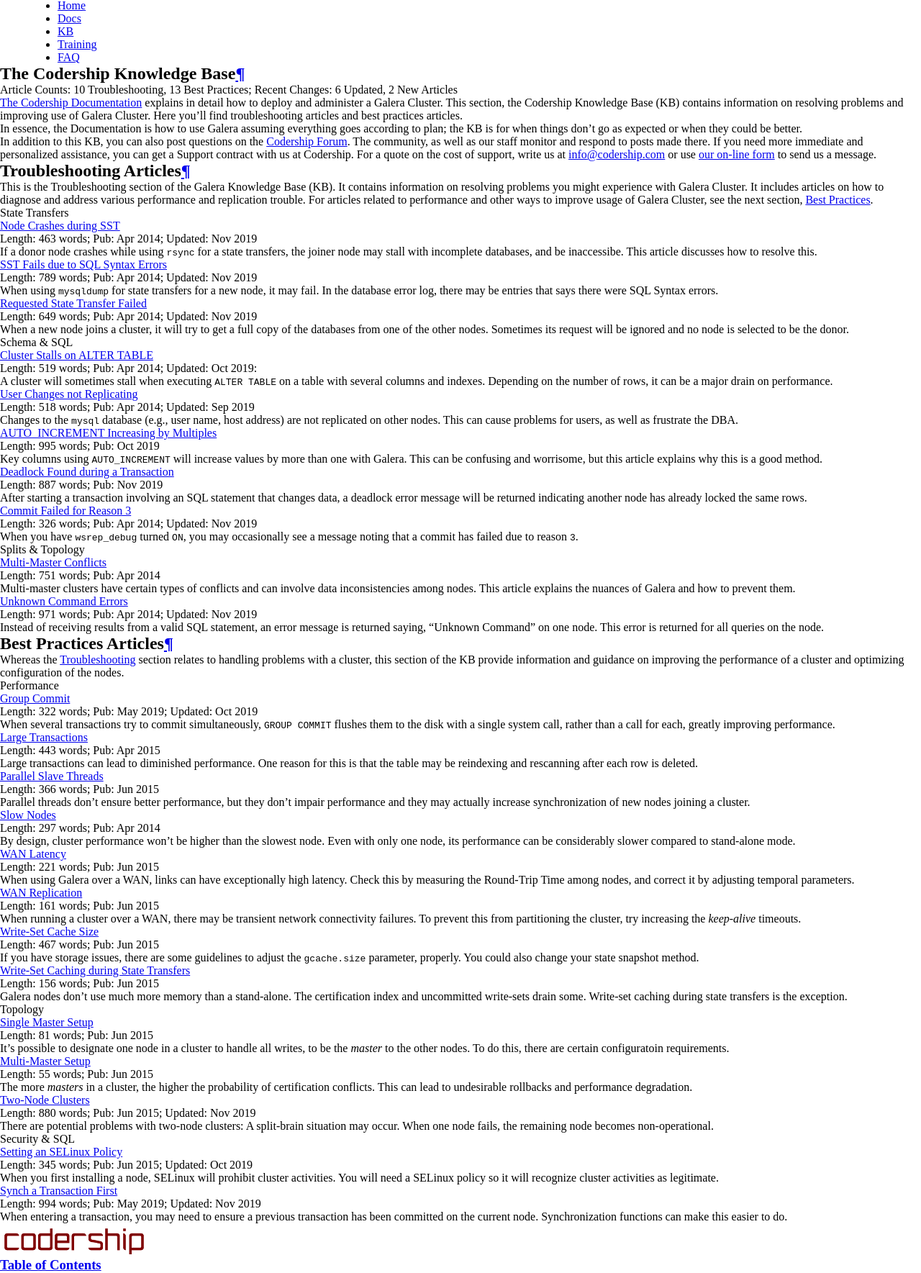
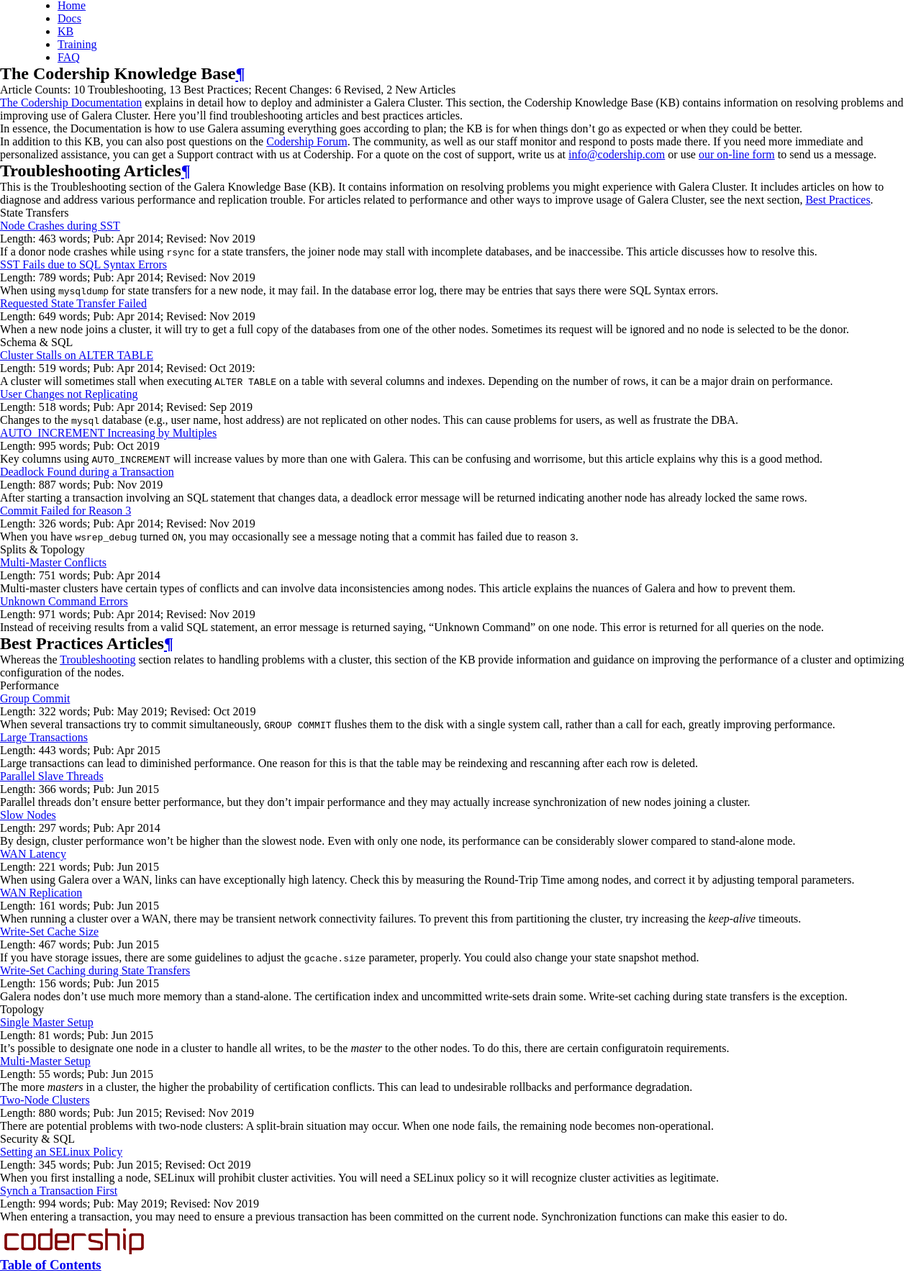
Before and after one commit to codership/documentation, a Sphinx documentation site: the page built from galeracluster/source/kb/index.rst, in a window 1280 px wide. Shown: the part 271-2040 px from the top of the page at 72% size. Built offline with Sphinx 7.4.7, drawn with Linux system fonts in a browser that asks for light colours; comment, search, counter and statistics services are not loaded.

Commit message:
Minor edits and style changes, in particular fixing problem with math images not showing.

```diff
--- a/galeracluster/source/documentation/upgrading.rst
+++ b/galeracluster/source/documentation/upgrading.rst
@@ -60,8 +60,6 @@ Upgrading Galera Cluster
 
 Since high-availability is a priority for many Galera Cluster administrators, how to go about upgrading the nodes is important. Doing so with the least amount of downtime is tricky.  There are three methods for upgrading Galera Cluster, the Galera software on the individual nodes:
 
-.. rst-class:: soft-list
-
    - :ref:`Rolling Upgrade <rolling-upgrade>` permits you to upgrade one node  at a time, without taking down the cluster |---| and newly upgraded nodes can join the cluster without problems.
 
    - :ref:`Bulk Upgrade <bulk-upgrade>` is the method by which you take down the cluster and upgrade all of the nodes together.
@@ -109,8 +107,6 @@ Some of the disadvantages to consider in rolling upgrades are:
 
 Assuming you've read and considered the above, below are the steps for upgrading each node in a cluster |---| one at a time. This procedure, though, is for minor upgrades, not major upgrades.  For those, see the next section.
 
-.. rst-class:: slight-list
-
    - First, transfer all client connections from the node you're about to upgrade to the other nodes.
 
    - When there are no more client connections trying to access the node, shut down the database software (i.e., ``mysqld``). This will remove the node from the cluster.
@@ -142,8 +138,6 @@ Performing a rolling upgrade between major versions of Galera Cluster (e.g., fro
 .. rubric:: Rolling Major Upgrade Procedure
 
 Below are the steps of the following procedure for performing rolling upgrades between major versions of Galera Cluster.
-
-.. rst-class:: slight-list
 
    - Choose one node to upgrade and make sure that all client connections are directed elsewhere.  Once it's free of its cluster obligations, shut down the database daemon (e.g., ``mysqld``).
 
--- a/galeracluster/source/kb/customizing-gcache-size.rst
+++ b/galeracluster/source/kb/customizing-gcache-size.rst
@@ -100,7 +100,7 @@ You can calculate this using the :ref:`wsrep_received_bytes <wsrep_received_byte
 
    .. math::
 
-      writerate = \frac{ recv_2 - recv_1 }{ time_2 - time_1}
+      write\_rate = \frac{ recv_2 - recv_1 }{ time_2 - time_1}
 
 From the write rate you can determine the amount of time the cache remains valid.  When the cluster shows a node as absent for a period of time less than this interval, the node can rejoin the cluster through an incremental state transfer. Node that remains absent for longer than this interval will likely require a full state snapshot transfer to rejoin the cluster.
 
@@ -108,14 +108,14 @@ You can determine the period of time the cache remains valid using this equation
 
 .. math::
 
-   period = \frac{ cachesize } { writerate }
+   period = \frac{ cachesize } { write\_rate }
 
 
 Conversely, if you already know the period in which you want the write-set cache to remain valid, you can use instead this equation:
 
 .. math::
 
-   cachesize = writerate \times time
+   cachesize = write\_rate \times time
 
 
 This equation can show how the size of the write-set cache can improve performance.  For instance, say you find that cluster nodes frequently request state snapshot transfers.  Increasing the :ref:`gcache.size <gcache.size>` parameter extends the period in which the write-set remains valid, allowing the nodes to update instead through incremental state transfers.
--- a/galeracluster/source/kb/index.rst
+++ b/galeracluster/source/kb/index.rst
@@ -54,7 +54,7 @@ The Codership Knowledge Base
 
 .. rst-class:: list-stats
 
-   Article Counts: 10 Troubleshooting, 13 Best Practices; Recent Changes: 6 Updated, 2 New Articles
+   Article Counts: 10 Troubleshooting, 13 Best Practices; Recent Changes: 6 Revised, 2 New Articles
 
 :doc:`The Codership Documentation <../documentation/index>` explains in detail how to deploy and administer a Galera Cluster. This section, the Codership Knowledge Base (KB) contains information on resolving problems and improving use of Galera Cluster.  Here you'll find troubleshooting articles and best practices articles.
 
@@ -85,7 +85,7 @@ This is the Troubleshooting section of the Galera Knowledge Base (KB). It contai
 
    .. rst-class:: list-stats
 
-      Length: 463 words; Pub: Apr 2014; Updated: Nov 2019
+      Length: 463 words; Pub: Apr 2014; Revised: Nov 2019
 
    .. rst-class:: list-abstract
 
@@ -97,7 +97,7 @@ This is the Troubleshooting section of the Galera Knowledge Base (KB). It contai
 
    .. rst-class:: list-stats
 
-      Length: 789 words; Pub: Apr 2014; Updated: Nov 2019
+      Length: 789 words; Pub: Apr 2014; Revised: Nov 2019
 
    .. rst-class:: list-abstract
 
@@ -111,7 +111,7 @@ This is the Troubleshooting section of the Galera Knowledge Base (KB). It contai
 
    .. rst-class:: list-stats
 
-      Length: 649 words; Pub: Apr 2014; Updated: Nov 2019
+      Length: 649 words; Pub: Apr 2014; Revised: Nov 2019
 
    .. rst-class:: list-abstract
 
@@ -131,7 +131,7 @@ This is the Troubleshooting section of the Galera Knowledge Base (KB). It contai
 
    .. rst-class:: list-stats
 
-      Length: 519 words; Pub: Apr 2014; Updated: Oct 2019:
+      Length: 519 words; Pub: Apr 2014; Revised: Oct 2019:
 
    .. rst-class:: list-abstract
 
@@ -143,7 +143,7 @@ This is the Troubleshooting section of the Galera Knowledge Base (KB). It contai
 
    .. rst-class:: list-stats
 
-      Length: 518 words; Pub: Apr 2014; Updated: Sep 2019
+      Length: 518 words; Pub: Apr 2014; Revised: Sep 2019
 
    .. rst-class:: list-abstract
 
@@ -181,7 +181,7 @@ This is the Troubleshooting section of the Galera Knowledge Base (KB). It contai
 
    .. rst-class:: list-stats
 
-      Length: 326 words; Pub: Apr 2014; Updated: Nov 2019
+      Length: 326 words; Pub: Apr 2014; Revised: Nov 2019
 
    .. rst-class:: list-abstract
 
@@ -215,7 +215,7 @@ This is the Troubleshooting section of the Galera Knowledge Base (KB). It contai
 
    .. rst-class:: list-stats
 
-      Length: 971 words; Pub: Apr 2014; Updated: Nov 2019
+      Length: 971 words; Pub: Apr 2014; Revised: Nov 2019
 
    .. rst-class:: list-abstract
 
@@ -245,7 +245,7 @@ Whereas the :ref:`Troubleshooting <kb-trouble>` section relates to handling prob
 
    .. rst-class:: list-stats
 
-      Length: 322 words; Pub: May 2019; Updated: Oct 2019
+      Length: 322 words; Pub: May 2019; Revised: Oct 2019
 
    .. rst-class:: list-abstract
 
@@ -374,7 +374,7 @@ Whereas the :ref:`Troubleshooting <kb-trouble>` section relates to handling prob
 
    .. rst-class:: list-stats
 
-      Length: 880 words; Pub: Jun 2015; Updated: Nov 2019
+      Length: 880 words; Pub: Jun 2015; Revised: Nov 2019
 
    .. rst-class:: list-abstract
 
@@ -394,7 +394,7 @@ Whereas the :ref:`Troubleshooting <kb-trouble>` section relates to handling prob
 
    .. rst-class:: list-stats
 
-      Length: 345 words; Pub: Jun 2015; Updated: Oct 2019
+      Length: 345 words; Pub: Jun 2015; Revised: Oct 2019
 
    .. rst-class:: list-abstract
 
@@ -408,7 +408,7 @@ Whereas the :ref:`Troubleshooting <kb-trouble>` section relates to handling prob
 
    .. rst-class:: list-stats
 
-      Length: 994 words; Pub: May 2019; Updated: Nov 2019
+      Length: 994 words; Pub: May 2019; Revised: Nov 2019
 
    .. rst-class:: list-abstract
 
--- a/galeracluster/source/training/tutorials/index.rst
+++ b/galeracluster/source/training/tutorials/index.rst
@@ -49,6 +49,10 @@
 ======================================
 Codership Tutorials on Galera Cluster
 ======================================
+
+.. rst-class:: list-stats
+
+   Article Counts: 20 Tutorials; Recent Changes: 2 Revised, 3 New Articles
 
 .. rst-class:: page-abstract
 
```
Also changed, not shown: galeracluster/source/_static/basic-style.css (+0 -29 lines), galeracluster/source/_static/codership.css (+196 -276 lines).
